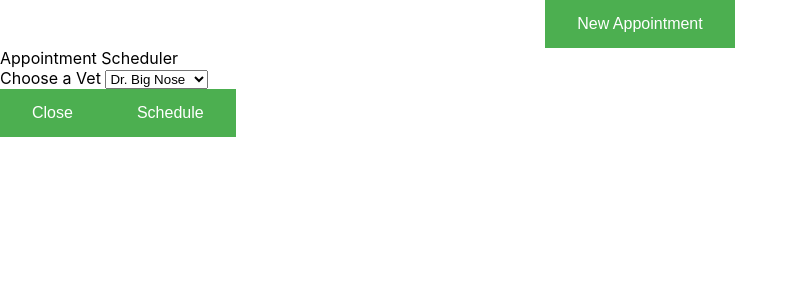
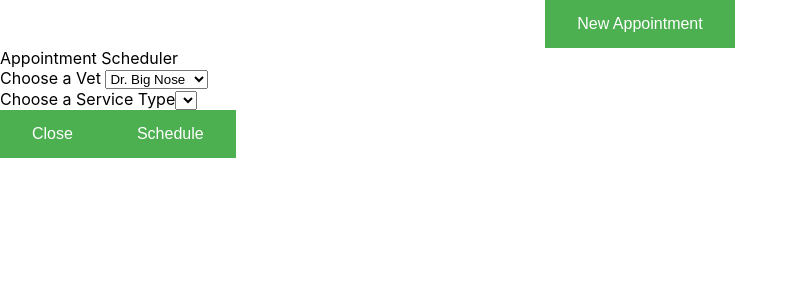
Before and after one commit to justin-atwell/petsFrontEnd, a React (Create React App) app: page / in a window 1280 px wide. Both pictures are taken after a click on the button "New Appointment". Shown: the top 300 px of the page, without its empty margins (0-798 px from the left). Built offline with nearby package versions, Linux system fonts and the light colour scheme.

Commit message:
added a dropdown for Service type

```diff
--- a/src/components/NewAppointment/NewAppointment.component.js
+++ b/src/components/NewAppointment/NewAppointment.component.js
@@ -28,6 +28,12 @@ const handleShow = () => { setShow (true);}
                                                             <option value="Dr. Old Guy">Dr. Old Guy</option>
                                                       </select>
                                                 </div>
+                                                <div>
+                                                      <label>Choose a Service Type</label>
+                                                      <select>
+                                                            <option></option>
+                                                      </select>
+                                                </div>
                                           </div>
                                     </form>
                               </Modal.Body>
```
